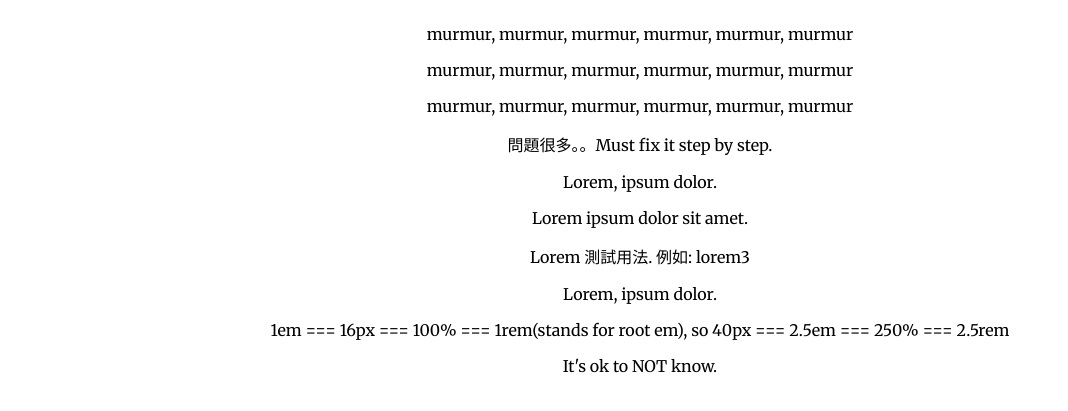
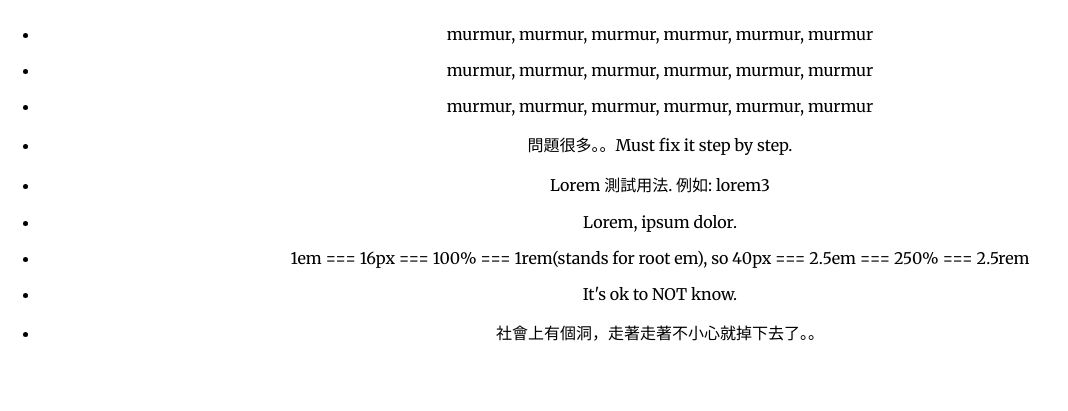
Before and after one commit to kamitom/re.born, a plain HTML site: page murmur.html in a window 1280 px wide. Shown: the part 297-708 px from the top of the page, without its empty margins (0-1068 px from the left). Drawn offline with Linux system fonts and the light colour scheme.

Commit message:
chore: update murmur.html: 社會上有個洞,我掉下去了.

```diff
--- a/murmur.html
+++ b/murmur.html
@@ -1,29 +1,44 @@
 <!DOCTYPE html>
 <html lang="en">
     <head>
-    <meta charset="UTF-8">
-    <meta name="viewport" content="width=device-width, initial-scale=1.0">
-    <link rel="stylesheet" href="css/mur.css">
-    <link href="https://fonts.googleapis.com/css2?family=Merriweather&family=Montserrat&family=Sacramento&display=swap" rel="stylesheet">
+        <meta charset="UTF-8" />
+        <meta name="viewport" content="width=device-width, initial-scale=1.0" />
+        <link rel="stylesheet" href="css/mur.css" />
+        <link
+            href="https://fonts.googleapis.com/css2?family=Merriweather&family=Montserrat&family=Sacramento&display=swap"
+            rel="stylesheet"
+        />
         <title>🤔 mur.mur</title>
     </head>
     <body>
-    <img src="images/new-csw-v3.png" alt="csw">
+        <img src="images/new-csw-v3.png" alt="csw" />
 
-    <h1>I Love Murmur <span class="for-home"><a href="index.html">home</a></span></h1>
+        <h1>
+            I Love Murmur
+            <span class="for-home"><a href="index.html">home</a></span>
+        </h1>
 
-    <p>murmur, murmur, murmur, murmur, murmur, murmur</p>
-    <p>murmur, murmur, murmur, murmur, murmur, murmur</p>
-    <p>murmur, murmur, murmur, murmur, murmur, murmur</p>
-    <p>問題很多。。Must fix it step by step.</p>
-    <p>Lorem, ipsum dolor.</p>
-    <p>Lorem ipsum dolor sit amet.</p>
+        <ul>
+            <li><p>murmur, murmur, murmur, murmur, murmur, murmur</p></li>
+            <li><p>murmur, murmur, murmur, murmur, murmur, murmur</p></li>
+            <li><p>murmur, murmur, murmur, murmur, murmur, murmur</p></li>
+            <li><p>問題很多。。Must fix it step by step.</p></li>
+            <li>
                 <p>Lorem 測試用法. <span>例如: lorem3</span></p>
-    <p>Lorem, ipsum dolor.</p>
+            </li>
+            <li><p>Lorem, ipsum dolor.</p></li>
+            <li>
                 <p>
-        1em === 16px === 100% === 1rem(stands for root em), so 40px === 2.5em === 250% === 2.5rem
+                    1em === 16px === 100% === 1rem(stands for root em), so 40px
+                    === 2.5em === 250% === 2.5rem
                 </p>
+            </li>
+            <li>
                 <p>It's ok to NOT know.</p>
-
+            </li>
+            <li>
+                <p>社會上有個洞，走著走著不小心就掉下去了。。</p>
+            </li>
+        </ul>
     </body>
 </html>
```
Lines whose indentation alone changed are shown as unchanged.
